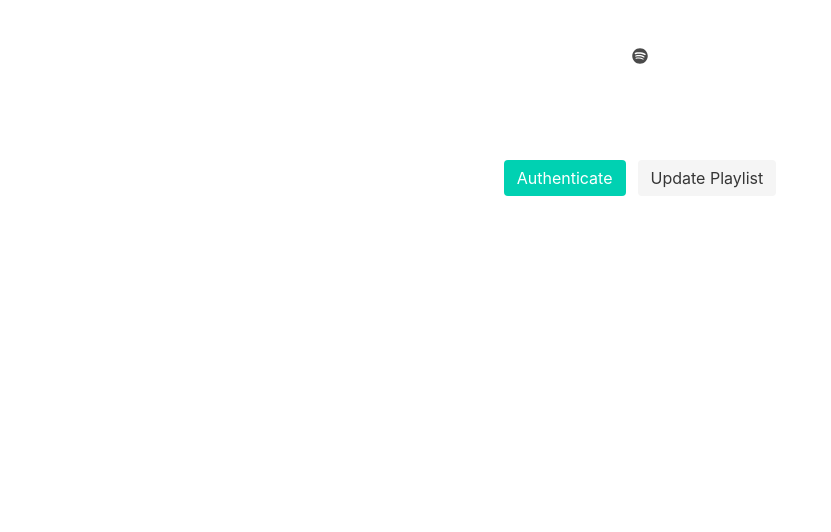
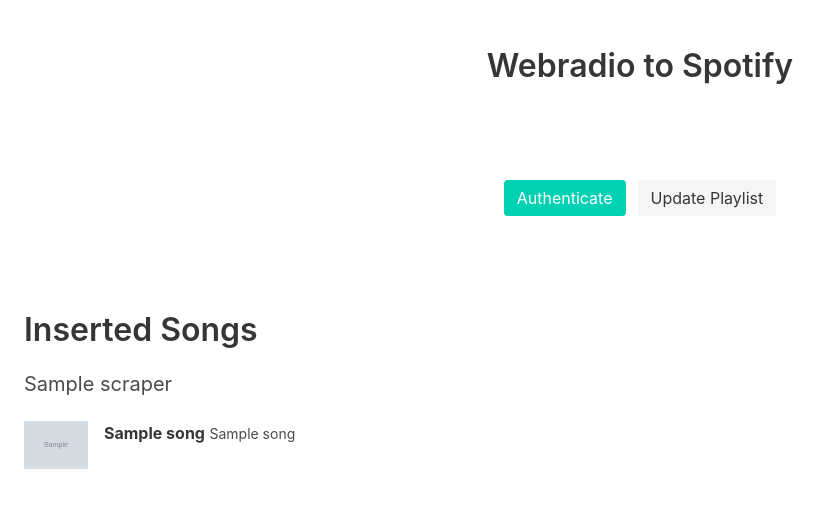
Before and after one commit to ericdaat/webradio-to-spotify, a Flask app: template src/application/templates/index.html in a window 1280 px wide. Shown: the top 532 px of the page, without its empty margins (0-831 px from the left). Run offline with Flask 2, Linux system fonts and the light colour scheme; the template is opened without the code that fills it: most values are stand-ins (such as "Sample title", 1, 10 or a date in 2020); grey boxes marked "Sample" are stand-in pictures; parts of the project's set-up code (start-up, migrations or seed data) failed here and were passed over; some libraries are stand-ins or nearby versions.

Commit message:
Better UI

```diff
--- a/src/application/api.py
+++ b/src/application/api.py
@@ -14,9 +14,10 @@
 
 @bp.route('/update_playlist', methods=['GET'])
 def update_playlist():
-    inserted_songs = current_app.updater.scrap_and_update()
+    inserted_songs, n_inserted_songs = current_app.updater.scrap_and_update()
 
     return jsonify(
         updated=True,
-        inserted_songs=inserted_songs
+        inserted_songs=inserted_songs,
+        n_inserted_songs=n_inserted_songs
     )
--- a/src/application/templates/base.html
+++ b/src/application/templates/base.html
@@ -14,6 +14,13 @@
     <title>Webradio to Spotify - {% block title %}{% endblock %}</title>
 
     <body>
+        <section class="section">
+            <nav class="level">
+                <p class="level-item has-text-centered title">
+                    Webradio to Spotify
+                </p>
+                </nav>
+        </section>
         {% block body %}
         {% endblock %}
     </body>
--- a/src/application/templates/index.html
+++ b/src/application/templates/index.html
@@ -3,13 +3,6 @@
 {% block title %} Home {% endblock %}
 
 {% block body %}
-<section class="section">
-    <nav class="level">
-        <p class="level-item has-text-centered">
-          <i class="fab fa-spotify"></i>
-        </p>
-      </nav>
-</section>
 
 <section class="section">
     <div class="container">
@@ -27,4 +20,36 @@
         </div>
     </div>
 </section>
+
+{% if inserted_songs %}
+<section class="section">
+    <p class="title">Inserted Songs</p>
+    <div class="columns is-centered">
+        {% for scraper in inserted_songs %}
+            <div class="column">
+                <p class="subtitle"> {{ scraper["scraper"] }}</p>
+                {% for song in scraper["songs"] %}
+                    <article class="media">
+                        <figure class="media-left">
+                            <p class="image is-64x64">
+                                <img src="{{ song.album_image}}">
+                            </p>
+                        </figure>
+
+                        <div class="media-content">
+                            <div class="content">
+                                <p>
+                                    <strong>{{song.song_name}}</strong>
+                                    <small>{{song.artist_name}}</small>
+                                </p>
+                            </div>
+                        </div>
+                    </article>
+                {% endfor %}
+            </div>
+        {% endfor %}
+    </div>
+</section>
+{% endif %}
+
 {% endblock %}
--- a/src/playlist_updater.py
+++ b/src/playlist_updater.py
@@ -131,6 +131,7 @@
             list(dict): Inserted songs
         """
         inserted_songs = []
+        n_inserted_songs = 0
 
         for scraper in self.scrapers:
             # get song history
@@ -160,4 +161,6 @@
                 }
             )
 
-        return inserted_songs
+            n_inserted_songs += len(spotify_filtered_songs)
+
+        return inserted_songs, n_inserted_songs
```
Also changed, not shown: src/application/__init__.py (+6 -1 lines), src/application/web.py (+5 -2 lines).
